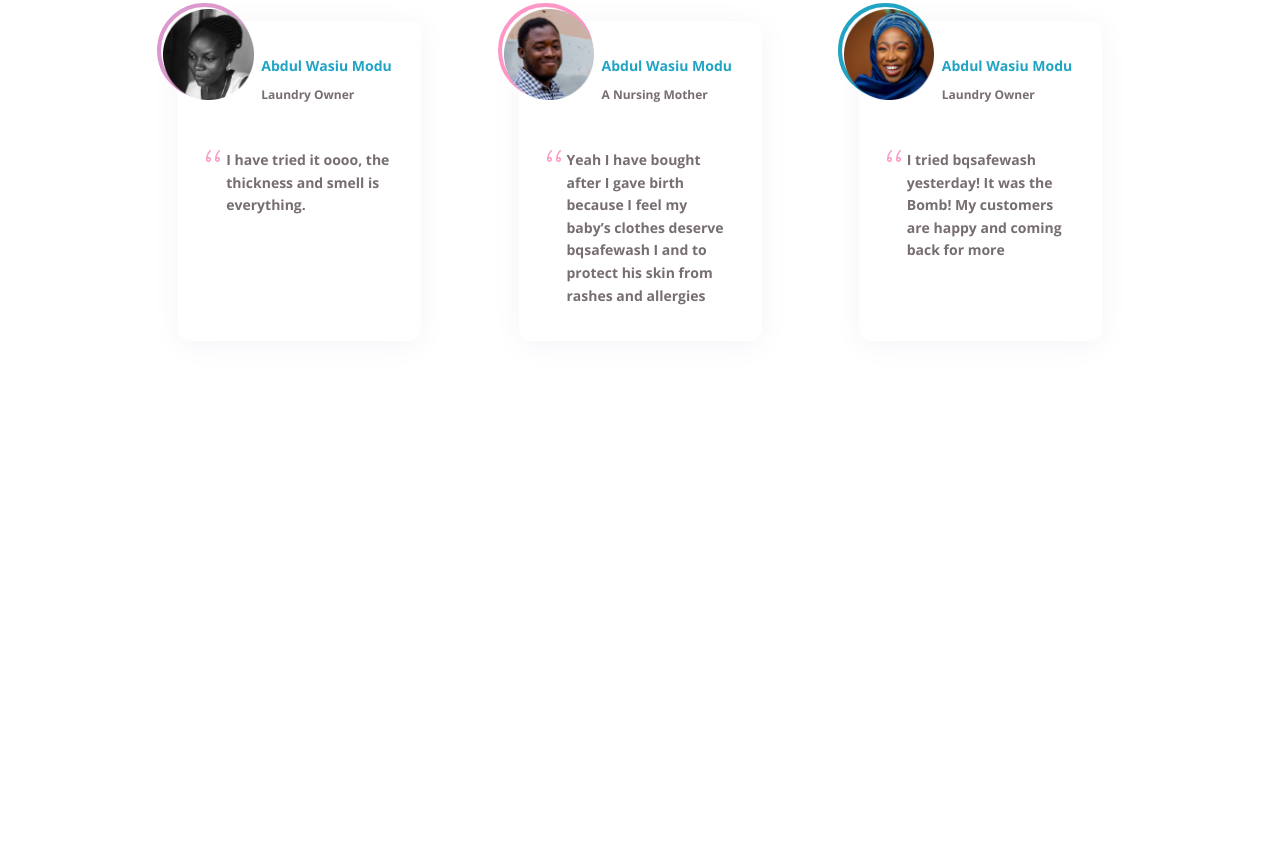
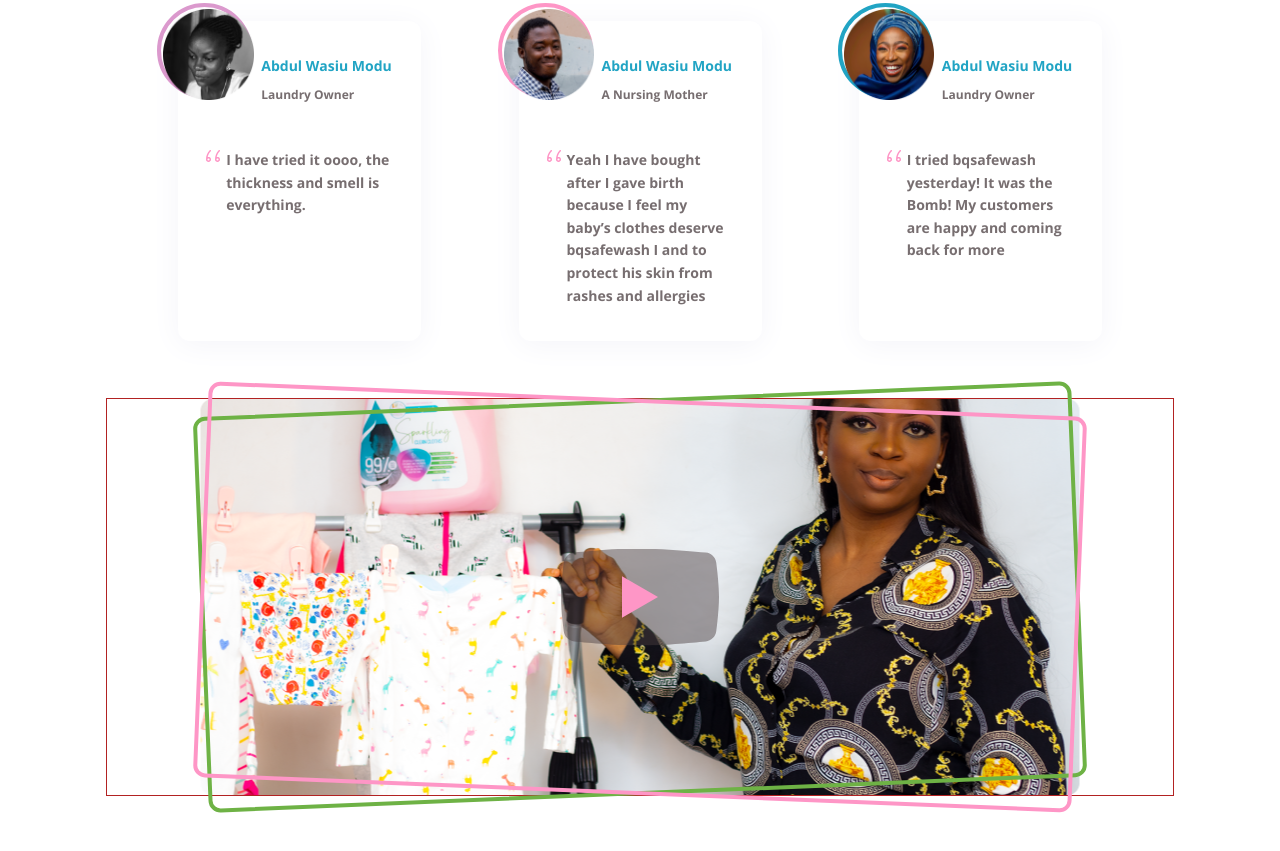
Before and after one commit to AbdullahiAA/safewash, a plain HTML site: page index.html in a window 1280 px wide. Shown: the part 5476-6327 px from the top of the page. Before the commit the page ends 6079 px from the top, so only its background shows below. Drawn offline with nearby package versions, Linux system fonts and the light colour scheme; a web font is replaced by a local one.

Commit message:
Testimonies Video Completed

```diff
--- a/css/_testimonies.scss
+++ b/css/_testimonies.scss
@@ -4,7 +4,7 @@
 
     .testimonies__cards {
         margin-top: 38px;
-        margin-bottom: 38px;
+        margin-bottom: 57px;
         display: flex;
         flex-direction: row;
         justify-content: space-evenly;
@@ -93,4 +93,35 @@
             font-size: 14px;
         }
     }
+
+
+    .testimonies__video {
+        // margin-right: auto;
+        // margin-left: auto;
+        // text-align: center;
+        // align-items: center;
+        // align-self: center;
+        // align-content: center;
+        // width: fit-content;
+        max-width: 100%;
+        // overflow: hidden;
+        border: 1px solid firebrick;
+        position: relative;
+
+        img {
+            display: block;
+            max-width: 100%;
+            position: relative;
+            left: 50%;
+            transform: translateX(-50%);
+        }
+
+        .absolute-img {
+            position: absolute;
+            top: 50%;
+            left: 50%;
+            transform: translate(-50%, -50%);
+            width: initial;
+        }
+    }
 }
--- a/index.html
+++ b/index.html
@@ -288,7 +288,18 @@
                         </div>
                     </div>
 
-                    <div class="testimonies__video"></div>
+                    <div class="testimonies__video">
+                        <!-- Thumbnail -->
+                        <img src="./assets/img/testimony-vid-thumbnail.png" alt="Testimony Video Thumbnail">
+
+                        <!-- Play Button -->
+                        <img src="./assets/img/testimony-vid-play-container.svg" alt="Play Button Container" class="absolute-img">
+                        <img src="./assets/img/testimony-vid-play-btn.svg" alt="Play Button" class="absolute-img">
+
+                        <!-- Borders -->
+                        <img src="./assets/img/testimony-vid-border-1.svg" alt="Testimony Video Border 1" class="absolute-img">
+                        <img src="./assets/img/testimony-vid-border-2.svg" alt="Testimony Video Border 2" class="absolute-img">
+                    </div>
                 </div>
             </section>
 
```
Also changed, not shown: assets/img/testimony-vid-border-1.svg (added), assets/img/testimony-vid-border-2.svg (added), assets/img/testimony-vid-play-btn.svg (added), assets/img/testimony-vid-play-container.svg (added), assets/img/testimony-vid-thumbnail.png (added), css/styles.css, 1 other file.
